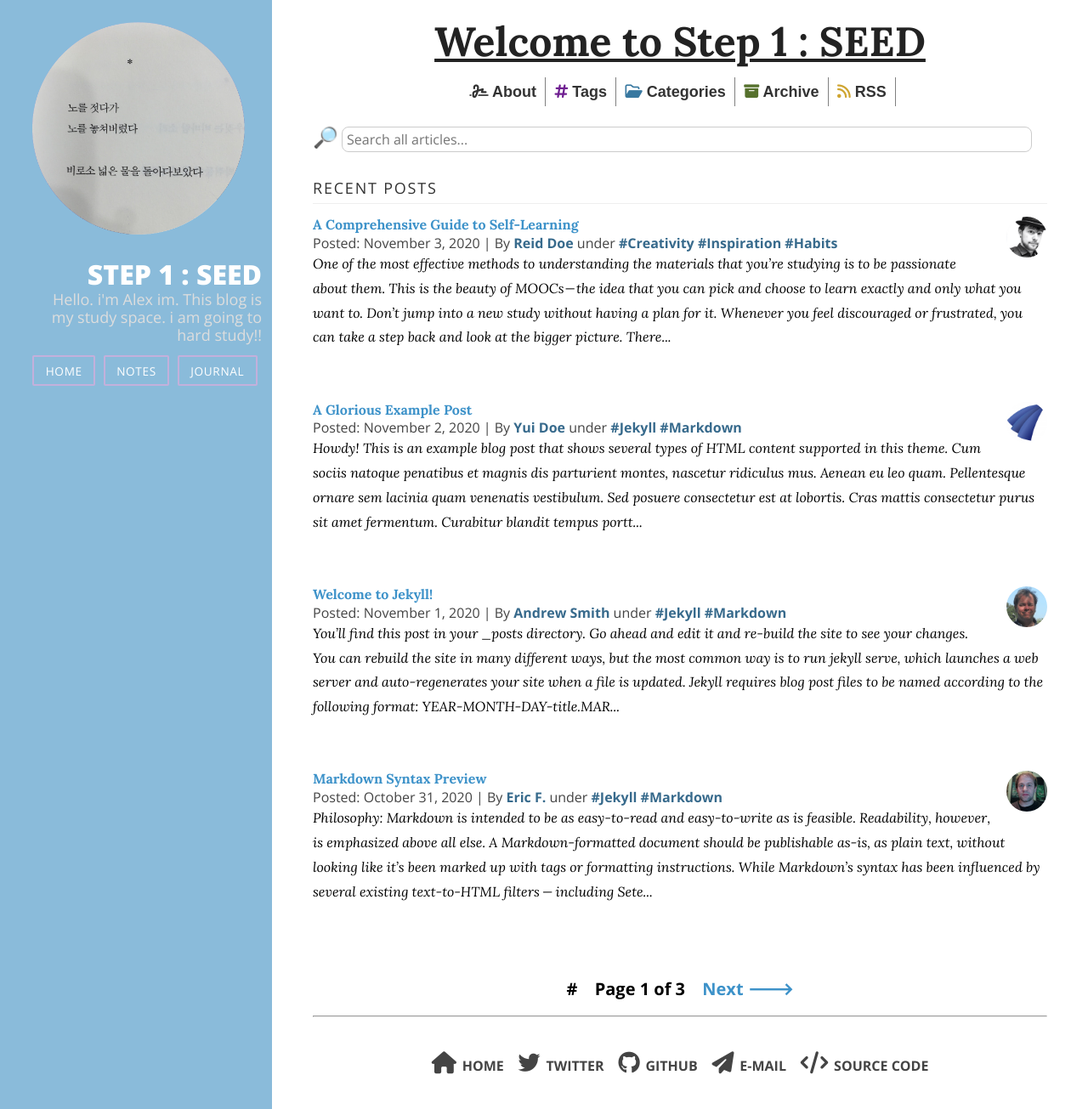
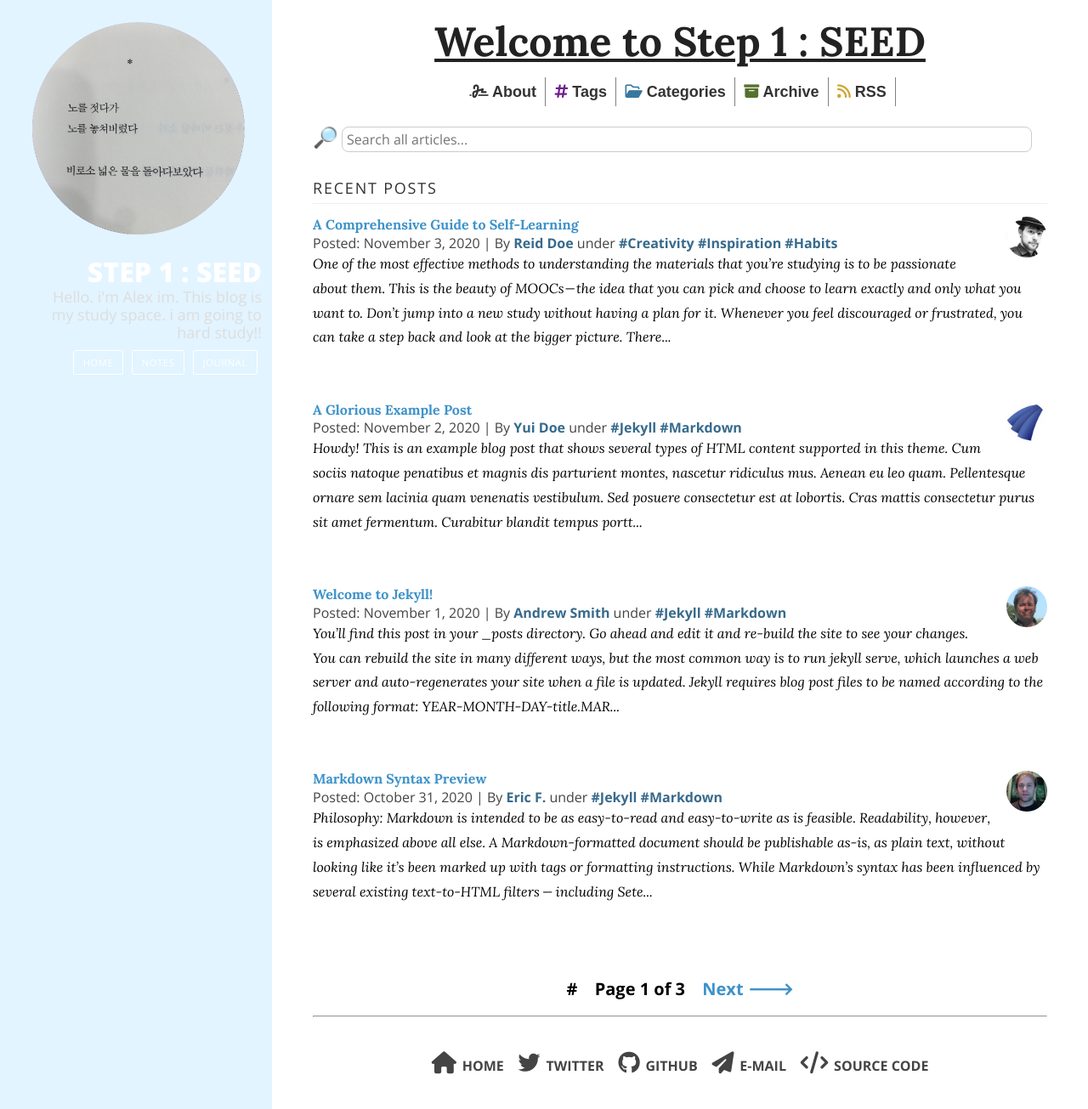
Before and after one commit to brennanbrown/purelog, a Jekyll site: the page built from index.html, in a window 1280 px wide and 1305 px high. Shown: the whole window at 85% size. Built offline with Jekyll 4.4.1, drawn with Linux system fonts in a browser that asks for light colours; nearby versions of some CDN libraries; the list of posts is cut into pages by our own code.

Commit message:
Update main.css

```diff
--- a/assets/main.css
+++ b/assets/main.css
@@ -114,7 +114,7 @@
 }
 
 .sidebar {
-  background: #8ABBDA;
+  background: #E2F4FF;
   color: #fff;
 }
 
@@ -139,7 +139,7 @@
 }
 
 .brand-title {
-  padding-top: 15px;
+  padding-top: 12px;
   text-transform: uppercase;
 }
 
@@ -167,13 +167,13 @@
 
 .nav-item a {
   background: transparent;
-  border: 2px solid rgb(195, 176, 219);
+  border: 1px solid white;
   color: #fff;
   margin-top: 1em;
   margin-right: 5px;
   letter-spacing: 0.05em;
   text-transform: uppercase;
-  font-size: 85%;
+  font-size: 70%;
 }
 
 .nav-item a:hover,
```
